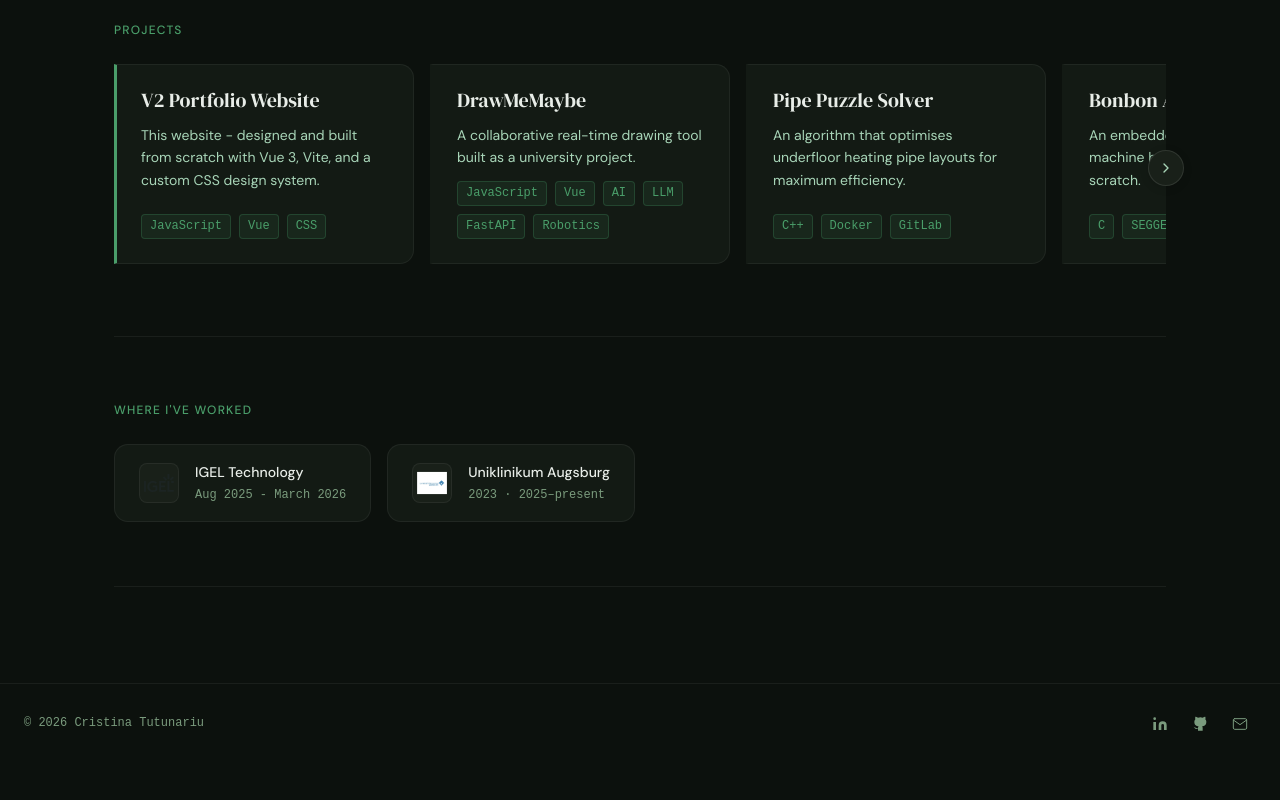
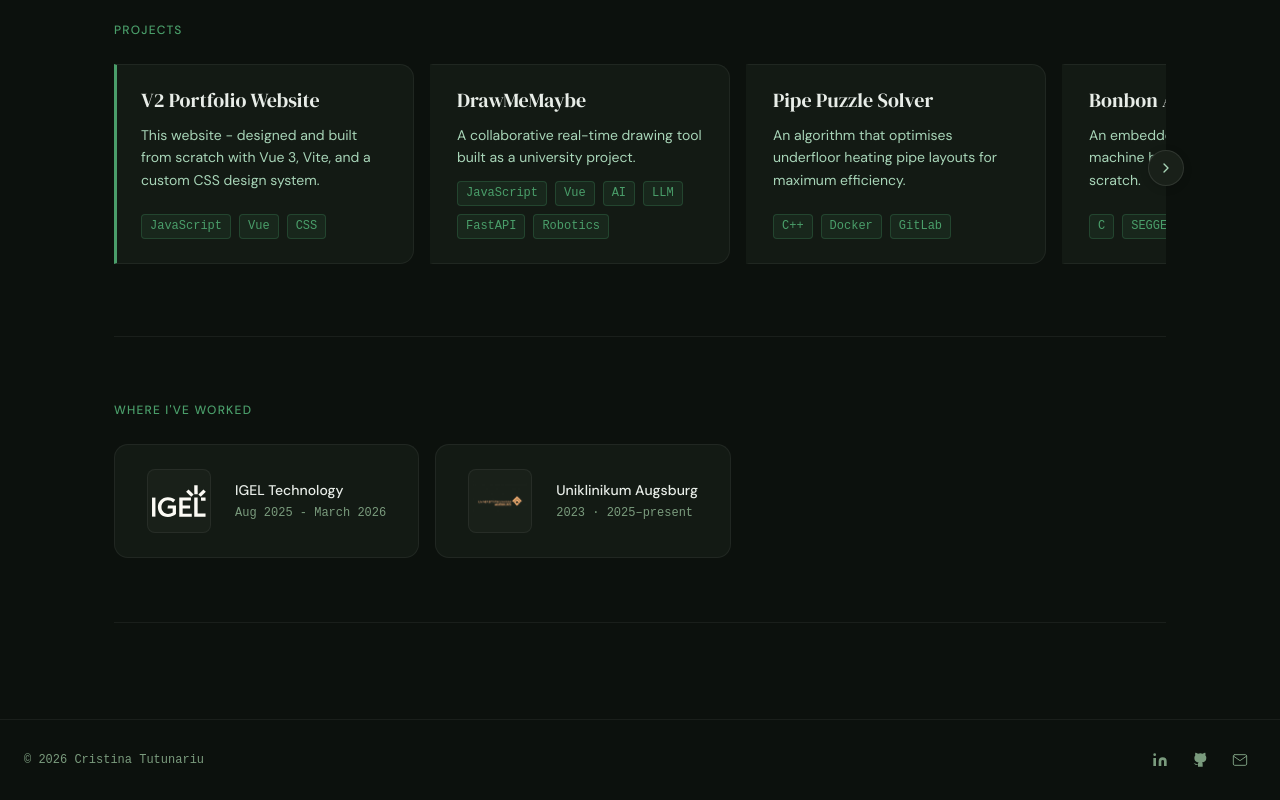
Before and after one commit to ctd08/V2-Portfolio-Website, a Vue app in the folder frontend/: page / in a window 1280 px wide. Shown: the part 1780-2580 px from the top of the page. Before the commit the page ends 2544 px from the top, so only its background shows below. Built offline with nearby package versions, Linux system fonts and the light colour scheme.

Commit message:
fix: logos too small and igel logo invisible

```diff
--- a/frontend/src/components/sections/CompaniesSection.vue
+++ b/frontend/src/components/sections/CompaniesSection.vue
@@ -57,8 +57,8 @@ import { companies } from '@/data/companies.js'
 .company-pill {
   display: flex;
   align-items: center;
-  gap: var(--space-4);
-  padding: var(--space-4) var(--space-6);
+  gap: var(--space-6);
+  padding: var(--space-6) var(--space-8);
   border-radius: var(--radius-lg);
   border: 1px solid var(--border-subtle);
   background: var(--bg-secondary);
@@ -72,8 +72,8 @@ import { companies } from '@/data/companies.js'
 }
 
 .company-logo {
-  width: 40px;
-  height: 40px;
+  width: 64px;
+  height: 64px;
   border-radius: var(--radius-md);
   border: 1px solid var(--border-subtle);
   background: var(--bg-surface);
@@ -94,6 +94,7 @@ import { companies } from '@/data/companies.js'
 
 [data-theme="dark"] .logo-img {
   mix-blend-mode: screen;
+  filter : invert(1);
 }
 
 .logo-placeholder {
```
